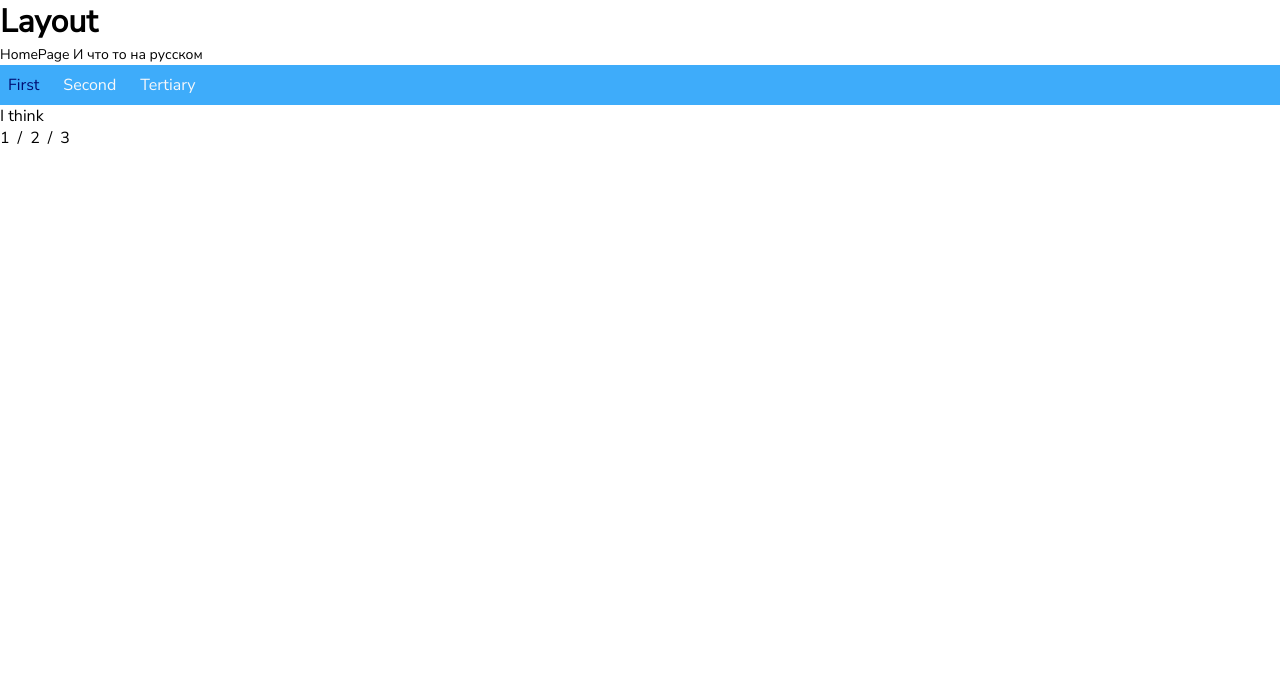
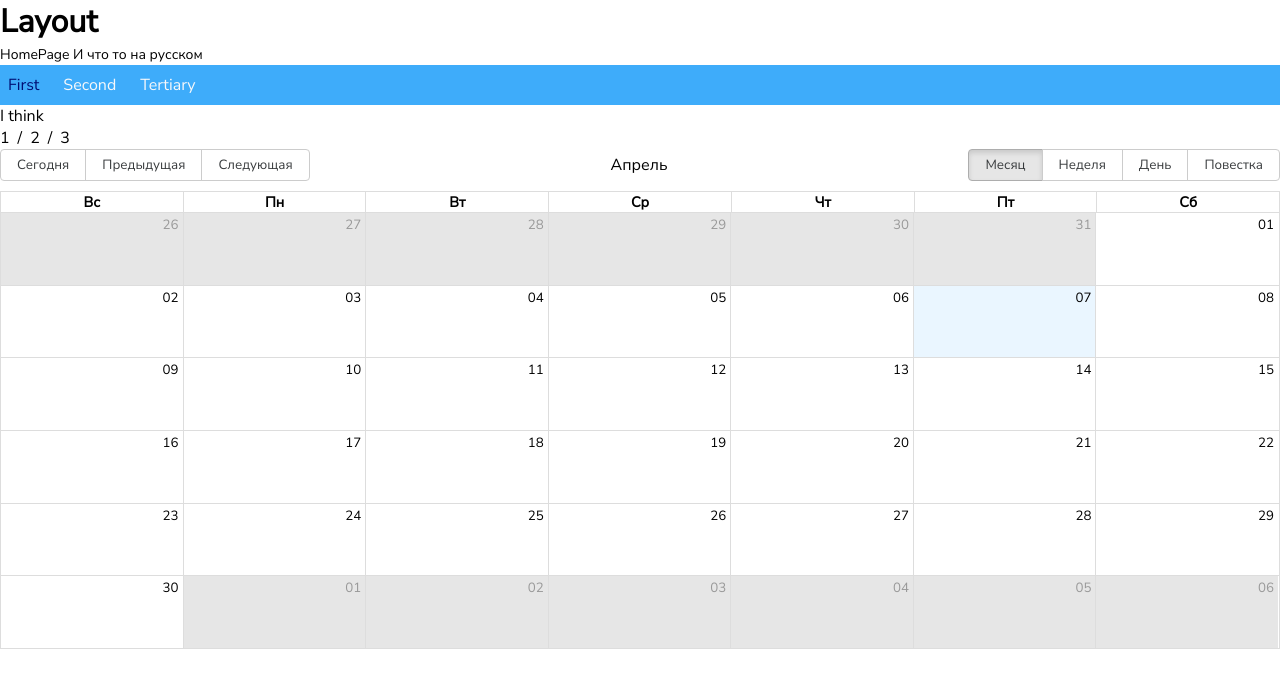
Before and after one commit to DianaZham/RS, a React (Vite) app in the folder frontend/: page / in a window 1280 px wide. Shown: the top 688 px of the page. Built offline with nearby package versions, Linux system fonts and the light colour scheme.

Commit message:
added calendar component

```diff
--- a/frontend/src/pages/home/home.tsx
+++ b/frontend/src/pages/home/home.tsx
@@ -1,5 +1,5 @@
 import React, {FC} from 'react'
-import {Breadcrumbs, Tab, Tabs, Text} from '../../share'
+import {Breadcrumbs, Calendar, Tab, Tabs, Text} from '../../share'
 
 const HomePage: FC = () => (
     <div>
@@ -14,6 +14,7 @@ const HomePage: FC = () => (
             <span>2</span>
             <span>3</span>
         </Breadcrumbs>
+        <Calendar/>
     </div>
 )
 
--- a/frontend/src/share/index.ts
+++ b/frontend/src/share/index.ts
@@ -1 +1,2 @@
-export {Text, Subtitle, Headline, Tab, Tabs, Breadcrumbs} from './ui-kit'
+export * from './ui-kit'
+export {toUpperCaseFirstChar} from './utils'
--- /dev/null
+++ b/frontend/src/share/ui-kit/calendar/calendar.tsx
@@ -0,0 +1,19 @@
+import React, {FC} from 'react'
+import {Calendar as BigCalendar, momentLocalizer} from 'react-big-calendar'
+import moment from 'moment'
+import {ruFormats} from './ru-formats'
+import {ruMessages} from './ru-messages'
+import 'react-big-calendar/lib/css/react-big-calendar.css'
+
+const Calendar: FC = () => {
+    return <BigCalendar
+        localizer={momentLocalizer(moment)}
+        style={{height: 500}}
+        messages={ruMessages}
+        formats={ruFormats}
+    />
+}
+
+Calendar.displayName = 'Calendar'
+
+export default Calendar
--- /dev/null
+++ b/frontend/src/share/ui-kit/calendar/index.ts
@@ -0,0 +1 @@
+export {default as Calendar} from './calendar'
--- /dev/null
+++ b/frontend/src/share/ui-kit/calendar/ru-formats.ts
@@ -0,0 +1,31 @@
+import {Formats} from 'react-big-calendar'
+import {toUpperCaseFirstChar} from '../../utils'
+
+export const ruFormats: Formats = {
+    monthHeaderFormat: (date,) => toUpperCaseFirstChar(date.toLocaleDateString('ru-RU', {
+        month: 'long',
+    })),
+    weekdayFormat: (date) => toUpperCaseFirstChar(date.toLocaleDateString('ru-RU', {
+        weekday: 'short'
+    })),
+    dayRangeHeaderFormat: ({
+        start,
+        end
+    }) => `${start.getDate()} - ${end.getDate()} ${toUpperCaseFirstChar(start.toLocaleDateString('ru-RU', {
+        month: 'long'
+    }))}`,
+    dayHeaderFormat: (date) => toUpperCaseFirstChar(date.toLocaleDateString('ru-RU', {
+        day: '2-digit',
+        month: 'long',
+        weekday: 'long'
+    })),
+    dayFormat: (date) => toUpperCaseFirstChar(date.toLocaleDateString('ru-RU', {
+        day: '2-digit',
+        weekday: 'short'
+    })),
+    agendaDateFormat: date => toUpperCaseFirstChar(date.toLocaleDateString('ru-RU', {
+        day: '2-digit',
+        month: 'short',
+        weekday: 'short'
+    })),
+}
--- /dev/null
+++ b/frontend/src/share/ui-kit/calendar/ru-messages.ts
@@ -0,0 +1,18 @@
+import {Messages} from 'react-big-calendar'
+
+export const ruMessages: Messages = {
+    previous: 'Предыдущая',
+    next: 'Следующая',
+    day: 'День',
+    today: 'Сегодня',
+    tomorrow: 'Завтра',
+    yesterday: 'Вчера',
+    month: 'Месяц',
+    week: 'Неделя',
+    agenda: 'Повестка',
+    time: 'Время',
+    event: 'Событие',
+    date: 'Дата',
+    allDay: 'Весь день',
+    noEventsInRange: 'В даннон диапазоне нету запланированных событий'
+}
--- a/frontend/src/share/ui-kit/index.ts
+++ b/frontend/src/share/ui-kit/index.ts
@@ -1,3 +1,4 @@
 export {Text, Headline, Subtitle} from './typography'
 export {Tabs, Tab} from './tabs'
 export {Breadcrumbs} from './breadcrumbs'
+export {Calendar} from './calendar'
--- /dev/null
+++ b/frontend/src/share/utils/index.ts
@@ -0,0 +1 @@
+export {toUpperCaseFirstChar} from './string'
--- /dev/null
+++ b/frontend/src/share/utils/string.ts
@@ -0,0 +1,3 @@
+export const toUpperCaseFirstChar = (str: string): string => {
+    return str.charAt(0).toUpperCase() + str.slice(1)
+}
```
Also changed, not shown: package.json (added, +7 -0 lines), 1 other file (tests, documents, lock files or other folders).
